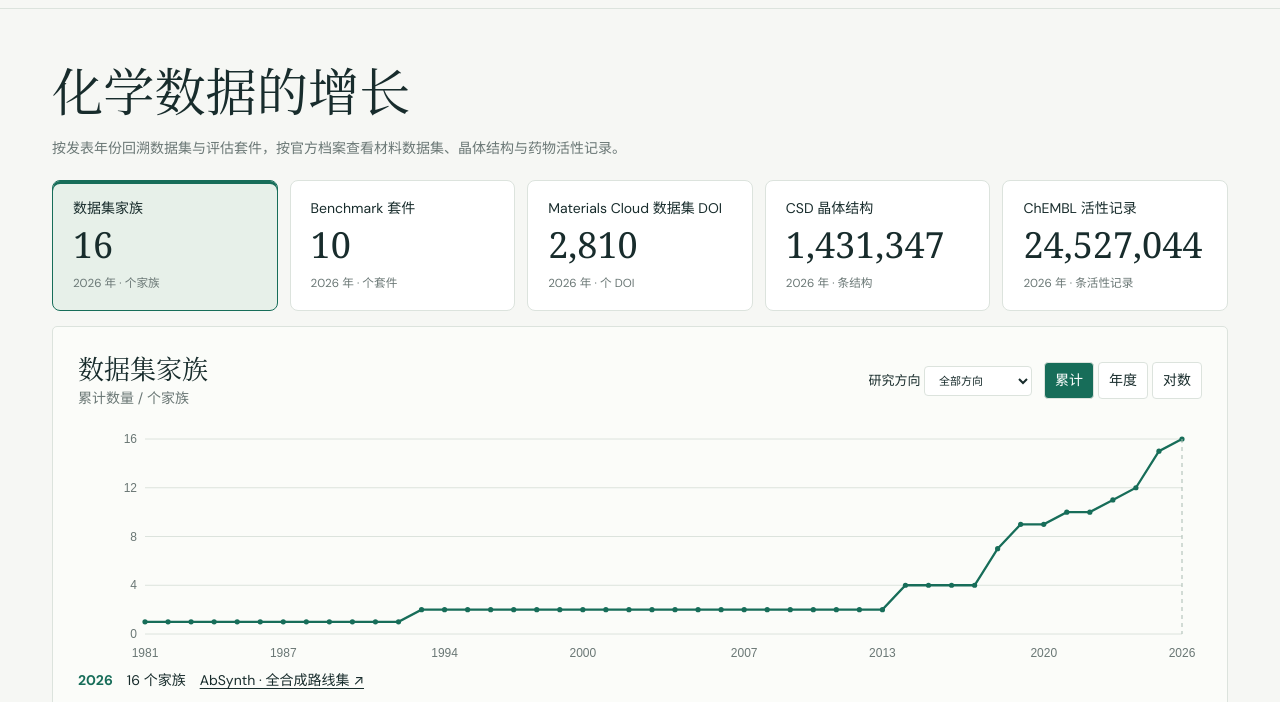
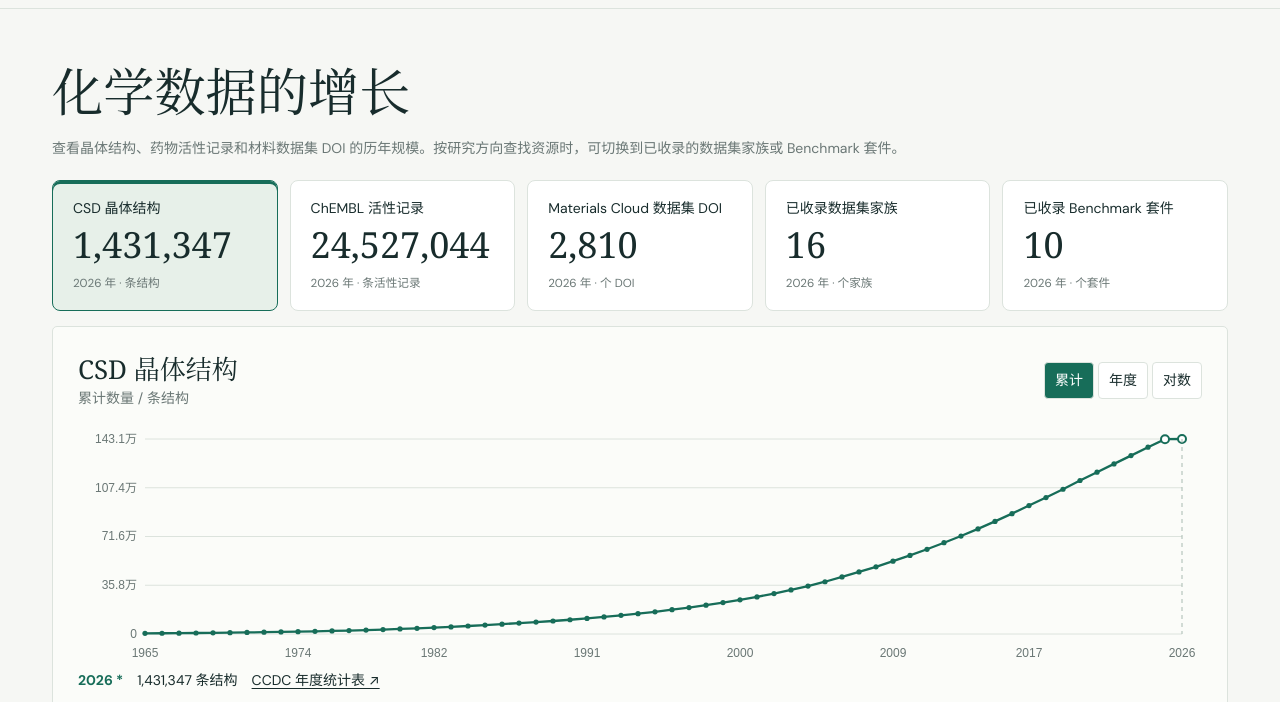
Before and after one commit to cynara517/chemwatch, a plain HTML site: page dist/index.html in a window 1280 px wide. Shown: the part 95-797 px from the top of the page. Drawn offline with Linux system fonts and the light colour scheme.

Commit message:
Lead with primary archive growth and label curated catalog coverage

```diff
--- a/dist/index.html
+++ b/dist/index.html
@@ -9,7 +9,7 @@
 <header class="header"><a class="brand" href="#overview"><span class="brandmark">C<span>·</span></span><span>ChemWatch<small>化学数据观测站</small></span></a><nav aria-label="主导航"><a href="#overview" data-nav="overview">概览</a><a href="#catalog" data-nav="catalog">数据目录</a><a href="#connect" data-nav="connect">连接 Agent <span>↗</span></a><a href="#method" data-nav="method">统计方法</a></nav><a class="edition" href="https://github.com/cynara517/chemwatch" target="_blank" rel="noopener"><i></i> GITHUB ↗ · 0.3</a></header>
 <main>
 <section id="overview" class="view">
-  <div class="timeline-intro"><h1>化学数据的增长</h1><p>按发表年份回溯数据集与评估套件，按官方档案查看材料数据集、晶体结构与药物活性记录。</p></div>
+  <div class="timeline-intro"><h1>化学数据的增长</h1><p>查看晶体结构、药物活性记录和材料数据集 DOI 的历年规模。按研究方向查找资源时，可切换到已收录的数据集家族或 Benchmark 套件。</p></div>
   <section id="timeline" aria-label="化学数据历史时间线">
     <div id="series-picker" role="group" aria-label="选择统计对象"></div>
     <div class="panel time-panel">
--- a/dist/timeline.js
+++ b/dist/timeline.js
@@ -1,7 +1,10 @@
 "use strict";
-const seriesNames = {dataset:"数据集家族", benchmark:"Benchmark 套件", materials:"Materials Cloud 数据集 DOI", csd:"CSD 晶体结构", chembl:"ChEMBL 活性记录"};
+const seriesNames = {
+  csd:"CSD 晶体结构", chembl:"ChEMBL 活性记录", materials:"Materials Cloud 数据集 DOI",
+  dataset:"已收录数据集家族", benchmark:"已收录 Benchmark 套件"
+};
 const seriesUnits = {dataset:"个家族",benchmark:"个套件",materials:"个 DOI",csd:"条结构",chembl:"条活性记录"};
-let seriesData, selectedSeries="dataset", timeMode="total", discoveryData;
+let seriesData, selectedSeries="csd", timeMode="total", discoveryData;
 const fmt = n => n == null ? "缺测" : n.toLocaleString("zh-CN");
 
 async function readPublicData(name) {
```
